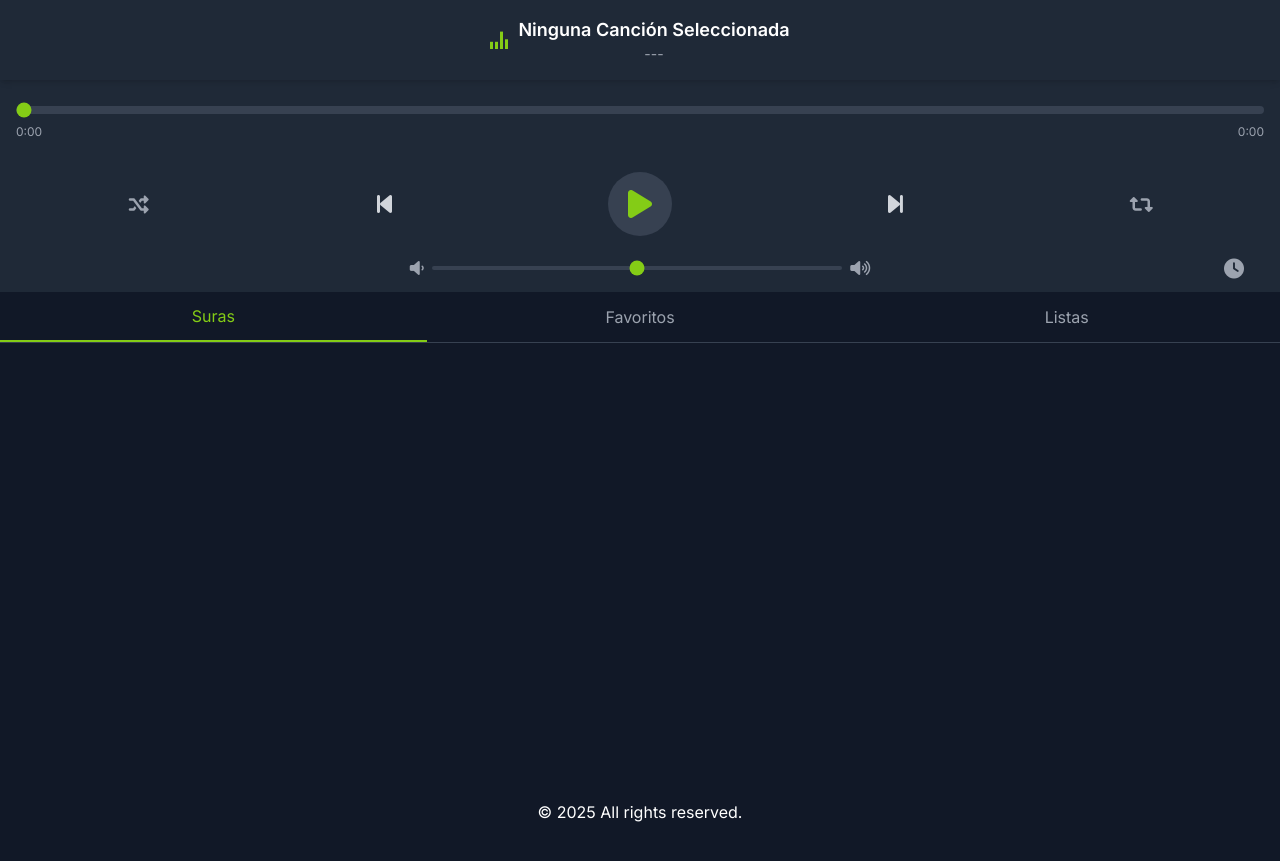
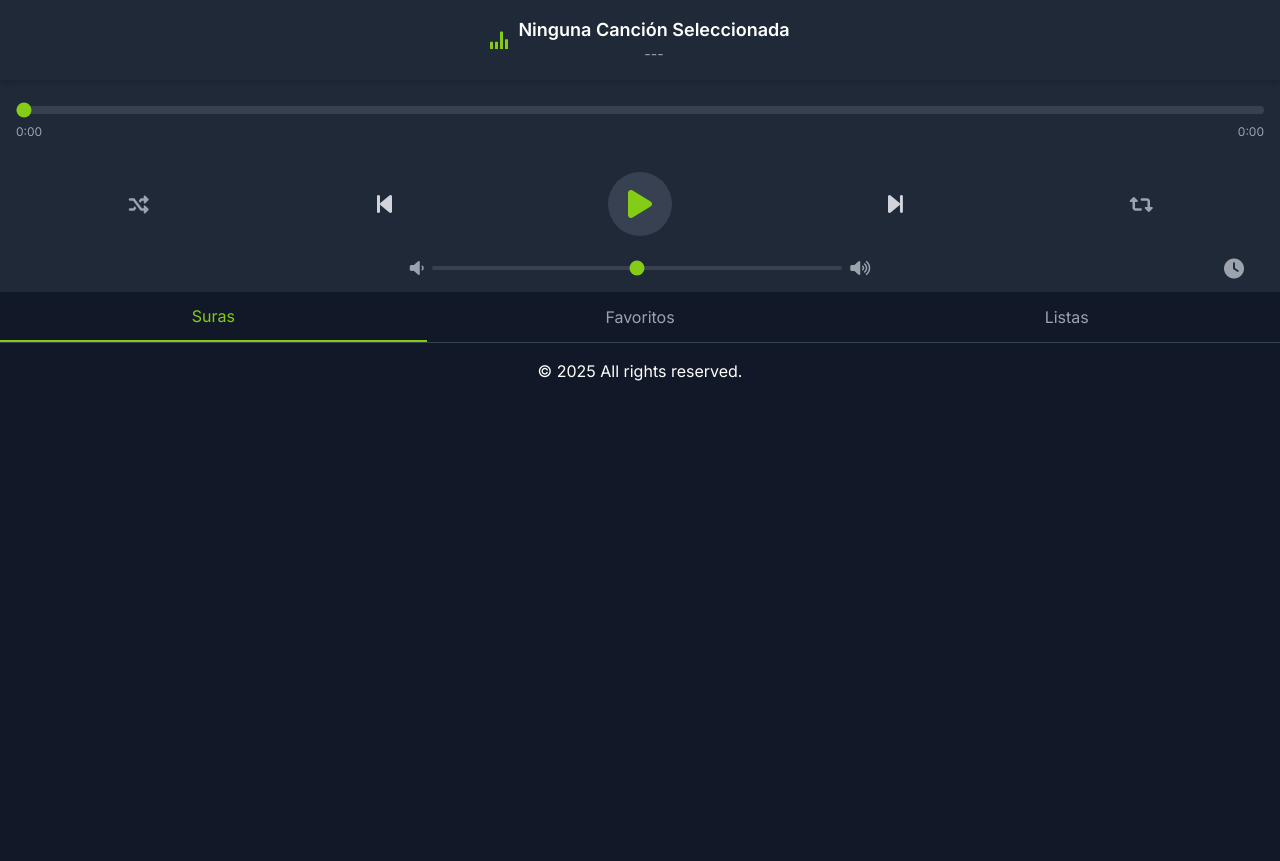
Before and after one commit to shapins/qurspanistr, a Jekyll site: the page built from index.md, in a window 1280 px wide. Shown: the top 861 px of the page. Built offline with Jekyll 4.4.1, drawn with Linux system fonts in a browser that asks for light colours; nearby versions of some CDN libraries; our own code applies the rules of GitHub Pages for plain Markdown files; comment, search, counter and statistics services are not loaded.

Commit message:
Update style.css

```diff
--- a/assets/css/style.css
+++ b/assets/css/style.css
@@ -9,9 +9,5 @@ body {
 h1 {
   color: #;
 }
-.player-container {
-  /* height: 100vh;  Make it fill the screen */
-  /* Or a fixed height */
-  height: 800px;
-}
+
 /* Add any other styles you want */
```
